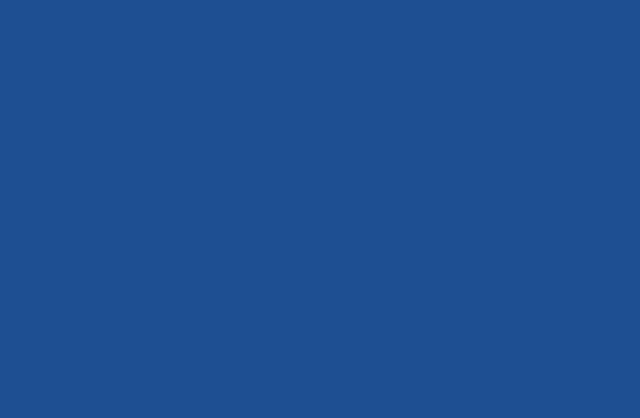
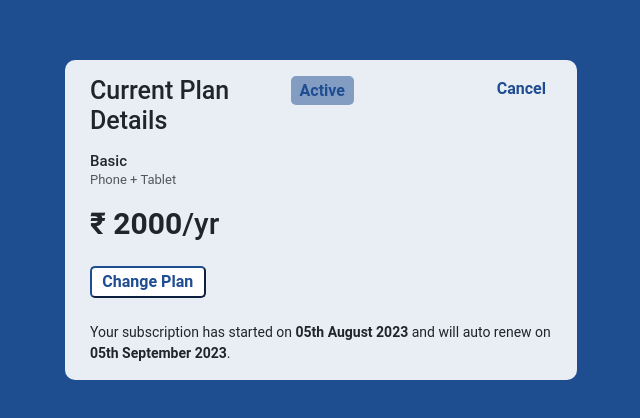
Before and after one commit to SSHSRN/Richpanel_Assessment, a React (Create React App) app in the folder frontend/: page /account in a window 1280 px wide. Before the commit this address had no page. Shown: the part 180-598 px from the top of the page, without its empty margins (319-959 px from the left). Built offline with nearby package versions, Linux system fonts and the light colour scheme.

Commit message:
feat: added subscription page ui
Signed-off-by: Srihari <sshsrn@gmail.com>

```diff
--- a/frontend/src/App.css
+++ b/frontend/src/App.css
@@ -147,3 +147,63 @@ hr {
 .fR {
   float: right;
 }
+
+.accSubscription {
+  width: 40%;
+  background-color: rgba(255,255,255,0.9);
+  border-radius: 10px;
+  padding: 0px 25px 0px 25px !important;
+}
+
+.planActive {
+  background-color: rgba(31, 77, 145, 0.5);
+  color: rgb(31, 77, 145);
+  font-weight: bold;
+  width: 55%;
+  padding: 5px 0px 5px 0px;
+  border-radius: 5px;
+}
+
+.planCancelled {
+  background-color: rgba(145, 31, 61, 0.5);
+  color: rgb(145, 31, 31);
+  font-weight: bold;
+  width: 75%;
+  padding: 5px 10px 5px 10px;
+  border-radius: 5px;
+}
+
+.currentPlan {
+  font-size: 25px;
+}
+
+.planName {
+  font-size: 15px;
+}
+
+.devices {
+  font-size: 13px;
+}
+
+.currentFee {
+  font-size: 30px;
+}
+
+.changePlanButton {
+  width: 25%;
+  background-color: white;
+  color: rgb(31, 77, 145);
+  padding: 2px 0px 2px 0px;
+  border-radius: 5px;
+  font-weight: bold;
+  border-color: rgb(31, 77, 145) !important;
+}
+
+.cancelPlanButton {
+  text-decoration: none;
+  border: none;
+  background-color: rgba(255,255,255,0);
+  color: rgb(31, 77, 145);
+  font-weight: bold;
+  float: right;
+}
--- a/frontend/src/App.js
+++ b/frontend/src/App.js
@@ -5,6 +5,7 @@ import Signup from "./components/Signup";
 import Login from "./components/Login";
 import Billing from './components/Billing';
 import Payment from './components/Payment';
+import AccountSubscription from './components/AccountSubscription';
 
 function App() {
   return (
@@ -16,6 +17,7 @@ function App() {
           <Route path="/login" element={<Login />} />
           <Route path="/billing" element={<Billing />} />
           <Route path="/payment" element={<Payment />} />
+          <Route path="/account/*" element={<AccountSubscription />} />
         </Routes>
       </BrowserRouter>
     </div>
--- /dev/null
+++ b/frontend/src/components/AccountSubscription.js
@@ -0,0 +1,47 @@
+import React from 'react'
+import { Link } from 'react-router-dom'
+
+const AccountSubscription = () => {
+    const [planCancelled, setPlanCancelled] = React.useState(false)
+
+    const handleCancel = () => {
+        setPlanCancelled(true);
+        document.getElementsByClassName('planActive')[0].innerHTML = 'Cancelled';
+        document.getElementsByClassName('planActive')[0].classList.add('planCancelled');
+        document.getElementsByClassName('planCancelled')[0].classList.remove('planActive');
+        document.getElementsByClassName('cancelPlanButton')[0].classList.add('d-none');
+        document.getElementsByClassName('changePlanButton')[0].innerHTML = 'Choose Plan';
+        document.getElementsByClassName('subscriptionDetails')[0].innerHTML = 'Your subscription was cancelled on <strong>05th August 2023</strong>.';
+    }
+
+    return (
+        <div className='accSubscription'>
+            <div className='d-flex'>
+                <div className='col-5'>
+                    <h5 className='currentPlan mt-3'>Current Plan Details</h5>
+                </div>
+                <div className='col-3'>
+                    {planCancelled ? <h6 className='planActive planCancelled mb-0 mx-2 mt-3 text-center'>Cancelled</h6> : <h6 className='mb-0 mt-3 mx-2 planActive text-center'>Active</h6>}
+                </div>
+                <div className='col-3 mt-3 offset-1'>
+                    <button className='cancelPlanButton justify-content-end fR' onClick={handleCancel}>Cancel</button>
+                </div>
+            </div>
+            <div className='row mt-2'>
+                <div className='col-6'>
+                    <h6 className="planName mb-0">Basic</h6>
+                    <p className='text-muted devices'>Phone + Tablet</p>
+                </div>
+            </div>
+            <div className='row'>
+                <h3 className='currentFee'><strong>₹ 2000</strong>/yr</h3>
+            </div>
+            <Link to='/billing'>
+                <button className='changePlanButton mt-3'>Change Plan</button>
+            </Link>
+            <p className='small mt-4 subscriptionDetails'>Your subscription has started on <strong>05th August 2023</strong> and will auto renew on <strong>05th September 2023</strong>.</p>
+        </div>
+    )
+}
+
+export default AccountSubscription
```
